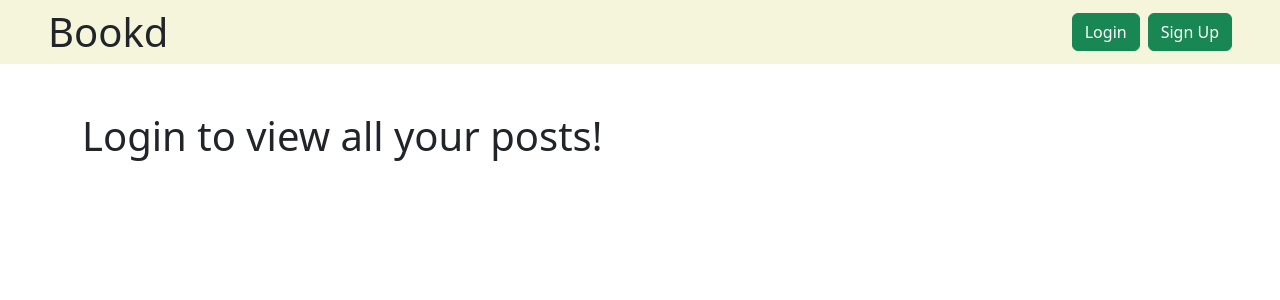
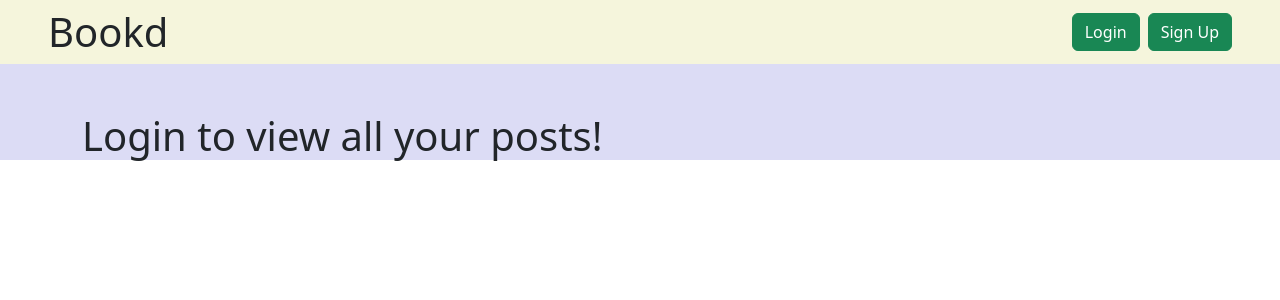
Before and after one commit to ryannarnoldd/Bookd, a React (Vite) app in the folder client/: page / in a window 1280 px wide. Shown: the top 300 px of the page. Built offline with nearby package versions, Linux system fonts and the light colour scheme.

Commit message:
fixed some spacing, added some color

```diff
--- a/client/src/App.tsx
+++ b/client/src/App.tsx
@@ -6,9 +6,11 @@ function App() {
   return (
     <div>
       <Navbar />
-      <main className='container pt-5'>
-        <Outlet />
-      </main>
+      <div style={{ backgroundColor: '#DCDCF5' }}>
+        <main className='container pt-5' style={{ backgroundColor: '#DCDCF5' }}>
+          <Outlet />
+        </main>
+      </div>
     </div>
   );
 }
--- a/client/src/components/Post.tsx
+++ b/client/src/components/Post.tsx
@@ -31,15 +31,15 @@ const Post = ({ id, postUser, title, author, rating, review, onDelete }: PostPro
     return (
         <div className="col-md-6 mb-4">
             <div className="card shadow-sm">
-                <div className="card-body">
+                <div className="card-body" style={{ backgroundColor: '#F5F5DC' }}>
                     <h5 className="card-title text-primary">
                         {title}{" "}
                         <button className="btn btn-sm btn-danger ms-2" onClick={deleteCurr}>
                             X
                         </button>
                     </h5>
-                    {postUser === auth.getProfile().username ? (<button className="btn btn-sm btn-secondary" onClick={updateCurr}> Update </button>)
-                        : "You are not allowed to update this post."}
+                    {postUser === auth.getProfile().username ? (<button className="btn btn-sm btn-secondary mb-2" onClick={updateCurr}> Update </button>)
+                        : <div className="mb-2">"You are not allowed to update this post." </div>}
                     <h6 className="card-subtitle mb-2 text-muted">by {author}</h6>
                     <p className="card-text">
                         {/* <strong>User:</strong> {postUser} */}
--- a/client/src/pages/Home.tsx
+++ b/client/src/pages/Home.tsx
@@ -53,7 +53,7 @@ const Home = () => {
                 </div>
             ) : (
                 <div className="row">
-                    <button className="btn btn-primary" type="button">
+                    <button className="btn btn-primary mb-3" type="button">
                         <Link to="/create" className="text-white text-decoration-none">Create</Link>
                     </button>
                     {posts.length > 0 ? (
```
